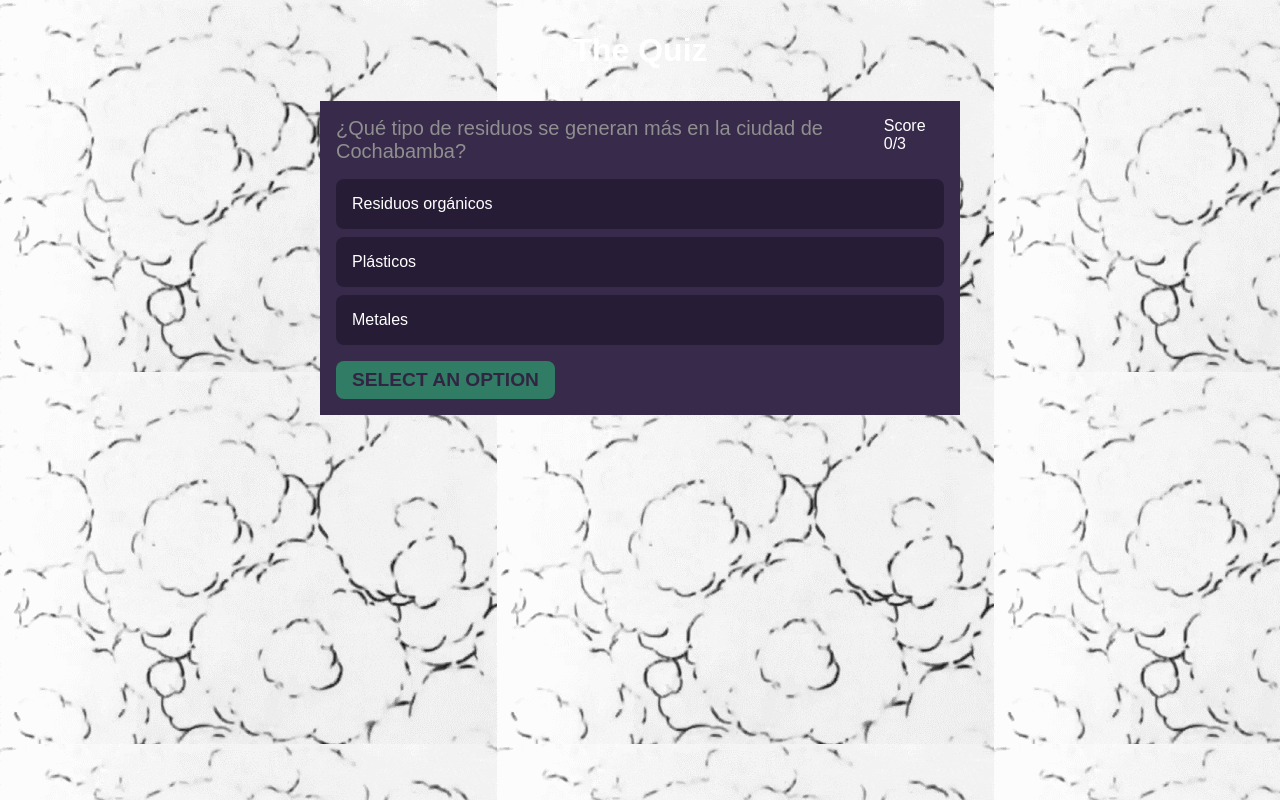
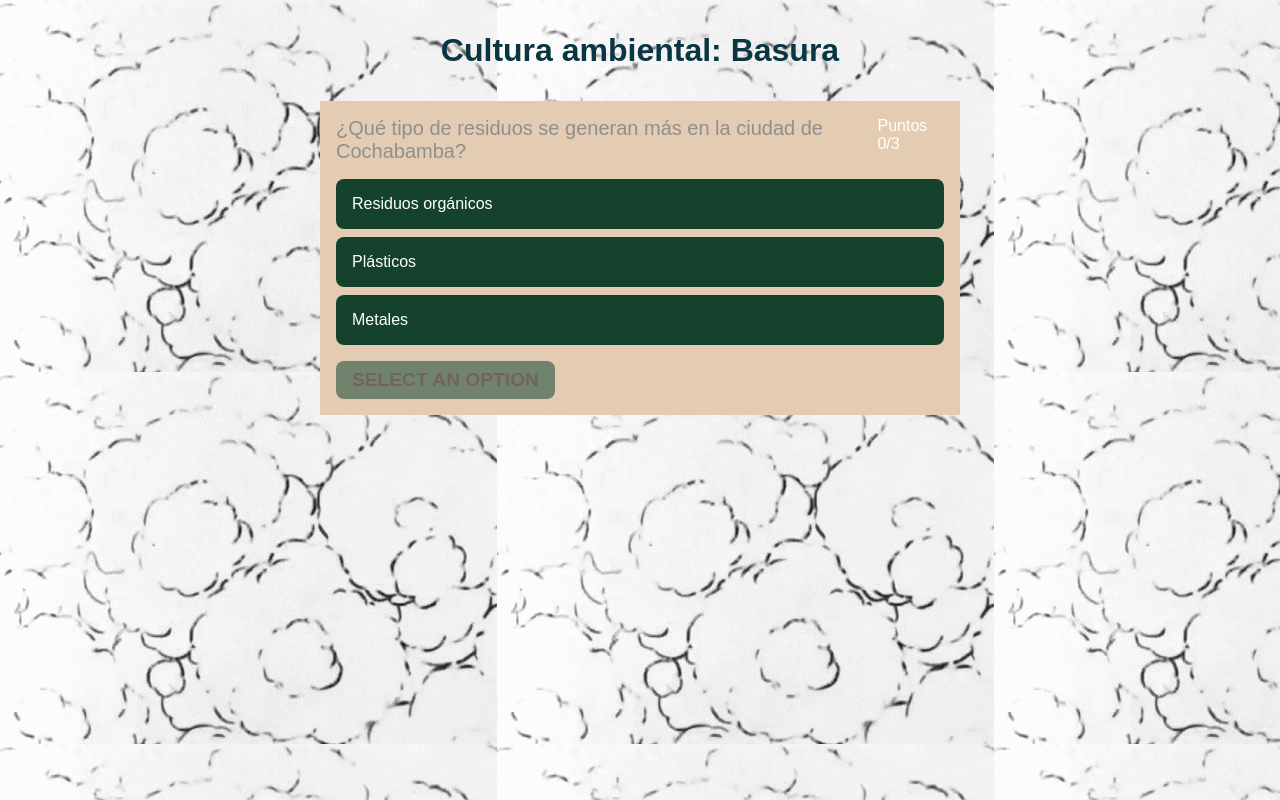
Before and after one commit to GabrielZurita00/cultura-ambiental, a Vue app in the folder quiz-ambiental/: page / in a window 1280 px wide. Built offline with nearby package versions, Linux system fonts and the light colour scheme.

Commit message:
fix: español

```diff
--- a/quiz-ambiental/src/App.vue
+++ b/quiz-ambiental/src/App.vue
@@ -81,12 +81,12 @@ const NextQuestion = () => {
 
 <template>
 	<main class="app">
-		<h1>The Quiz</h1>
+		<h1>Cultura ambiental: Basura</h1>
 
 		<section class="quiz" v-if="!quizCompleted">
 			<div class="quiz-info">
 				<span class="question">{{ getCurrentQuestion.question }}</span>
-				<span class="score">Score {{ score }}/{{ questions.length }}</span>
+				<span class="score">Puntos {{ score }}/{{ questions.length }}</span>
 			</div>
 
 			<div class="options">
@@ -132,8 +132,8 @@ const NextQuestion = () => {
 		</section>
 
 		<section v-else>
-			<h2>You have finished the quiz!</h2>
-			<p>Your score is {{ score }}/{{ questions.length }}</p>
+			<h2>¡Terminó la trivia!</h2>
+			<p>Tu puntaje: {{ score }}/{{ questions.length }}</p>
 		</section>
 	</main>
 </template>
@@ -149,7 +149,7 @@ const NextQuestion = () => {
 body {
 	background-image: url('./assets/contam.gif');
     background-repeat: repeat;
-	color: #FFF;
+	color: #fff;
 }
 
 .app {
@@ -163,10 +163,11 @@ body {
 h1 {
 	font-size: 2rem;
 	margin-bottom: 2rem;
+	color: #093642;
 }
 
 .quiz {
-	background-color: #382a4b;
+	background-color: #e4ccb2;
 	padding: 1rem;
 	width: 100%;
 	max-width: 640px;
@@ -195,14 +196,14 @@ h1 {
 .option {
 	padding: 1rem;
 	display: block;
-	background-color: #271c36;
+	background-color: #15422d;
 	margin-bottom: 0.5rem;
 	border-radius: 0.5rem;
 	cursor: pointer;
 }
 
 .option:hover {
-	background-color: #2d213f;
+	background-color: #3c6e51;
 }
 
 .option.correct {
@@ -231,8 +232,8 @@ button {
 	border: none;
 	cursor: pointer;
 	padding: 0.5rem 1rem;
-	background-color: #2cce7d;
-	color: #2d213f;
+	background-color: #013c28;
+	color: #000000;
 	font-weight: 700;
 	text-transform: uppercase;
 	font-size: 1.2rem;
@@ -247,10 +248,11 @@ h2 {
 	font-size: 2rem;
 	margin-bottom: 2rem;
 	text-align: center;
+	color: #03271b;
 }
 
 p {
-	color: #8F8F8F;
+	color: #000000;
 	font-size: 1.5rem;
 	text-align: center;
 }
```
